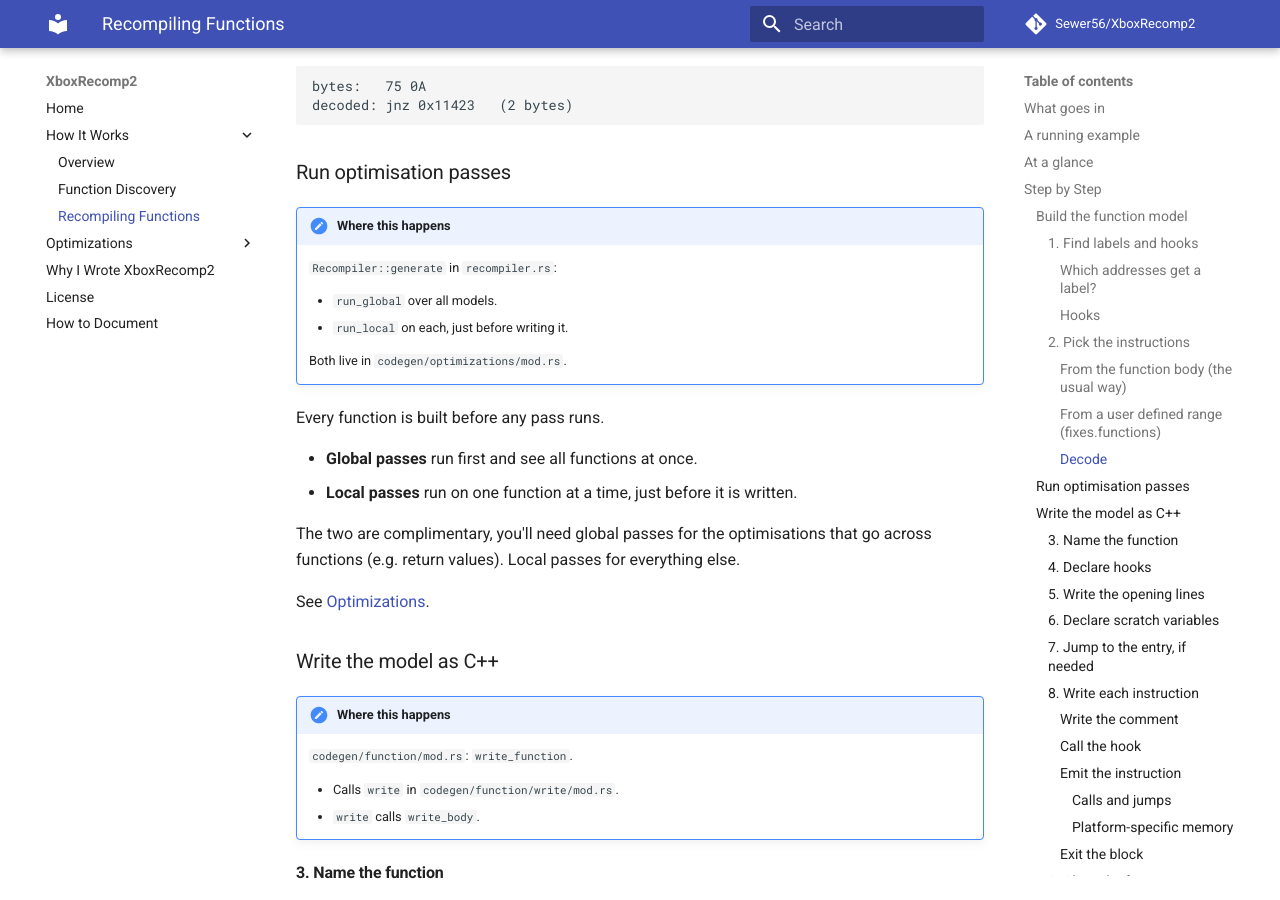
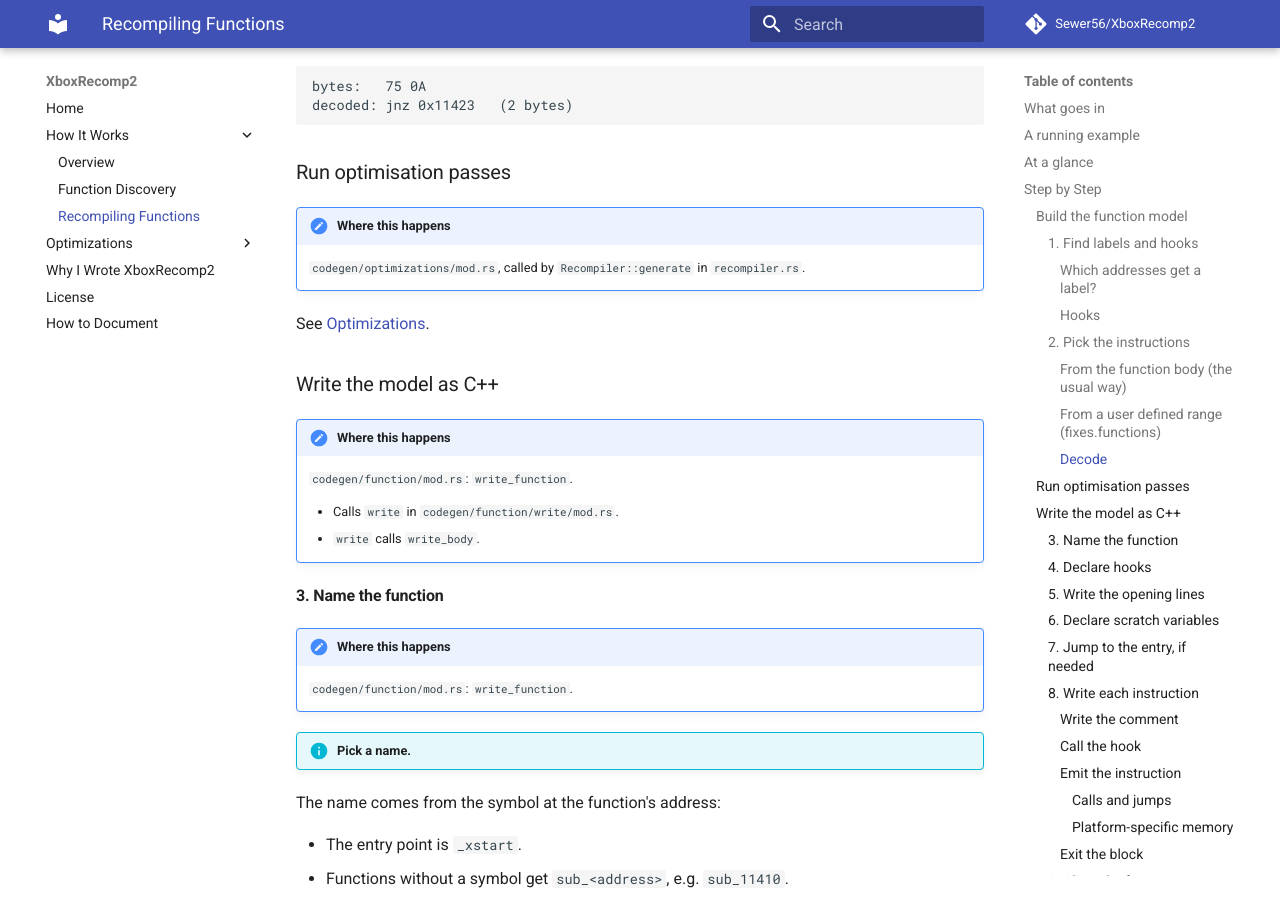
Before and after one commit to Sewer56/XboxRecomp2, an MkDocs documentation site: the page built from doc/docs/recompiling-functions.md, in a window 1280 px wide and 900 px high, scrolled down 6121 px. Built offline with MkDocs 1.6.1 and Material for MkDocs 9.7.7, drawn with Linux system fonts in a browser that asks for light colours; comment, search, counter and statistics services are not loaded.

Commit message:
Removed: Local Passes, Keep only Global

```diff
--- a/doc/docs/recompiling-functions.md
+++ b/doc/docs/recompiling-functions.md
@@ -302,21 +302,8 @@ decoded: jnz 0x11423   (2 bytes)
 
 !!! note "Where this happens"
 
-    `Recompiler::generate` in `recompiler.rs`:
-
-    - `run_global` over all models.
-    - `run_local` on each, just before writing it.
-
-    Both live in `codegen/optimizations/mod.rs`.
-
-Every function is built before any pass runs.
-
-- **Global passes** run first and see all functions at once.
-- **Local passes** run on one function at a time, just before it is written.
-
-The two are complimentary, you'll need global passes for the optimisations
-that go across functions (e.g. return values). Local passes for everything
-else.
+    `codegen/optimizations/mod.rs`, called by `Recompiler::generate` in
+    `recompiler.rs`.
 
 See [Optimizations].
 
```
Also changed, not shown: doc/docs/how-it-works.md (+3 -5 lines), doc/docs/optimizations/index.md (+0 -16 lines), 3 other files.
